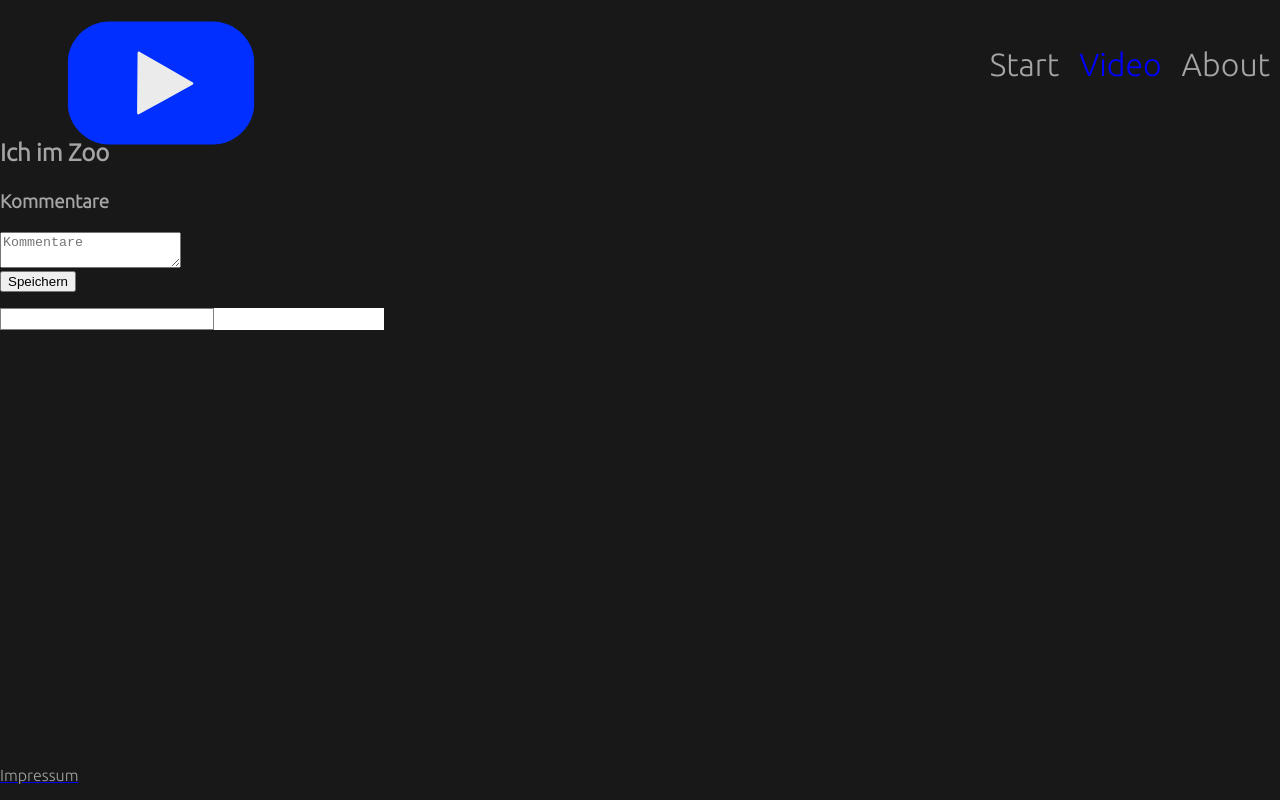
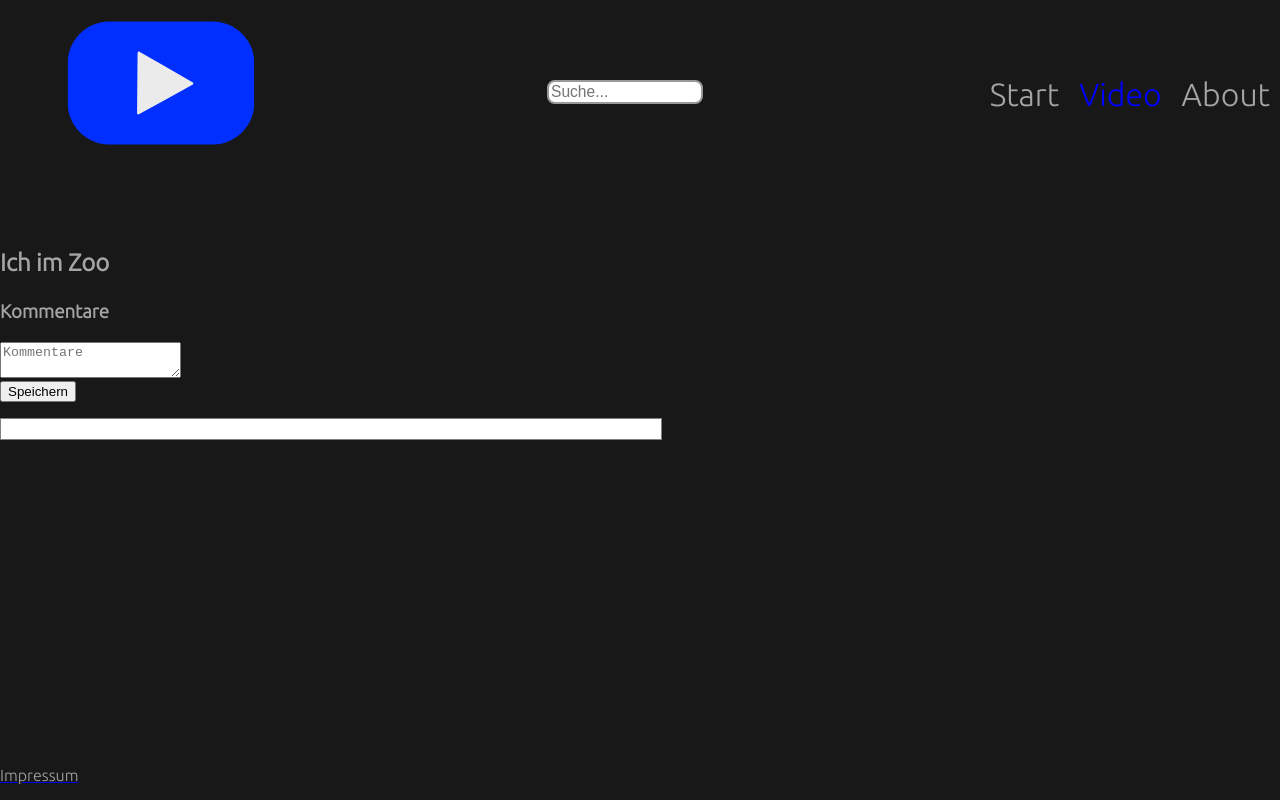
Before and after one commit to pealmus/GIS_Wintersemester2022-23, a website: page pages/videos/video1.html in a window 1280 px wide. Drawn offline with Linux system fonts and the light colour scheme.

Commit message:
CSS Anpassung

```diff
--- a/pages/videos/video1.html
+++ b/pages/videos/video1.html
@@ -12,10 +12,12 @@
 
 </head>
 <body>
+    <header>
     <a href="../../index.html"><img src="/images/Bluetube.svg" alt="Logo von Bluetube" class="logo"></a>
     <div id="su">
         <input type="search" id="suche" placeholder="Suche...">
     </div>
+
     <div id="navbar">
         <a href="../pages/about.html"><p >About</p></a>
         <a href="../pages/videos.html"><p id="aktiv" >Video</p></a>
@@ -30,7 +32,7 @@
         <div><h3><p>Kommentare</p></h3>
             <textarea id="kommentare" placeholder="Kommentare"></textarea> <br>
             <input type="button" value="Speichern" id="saveButton">
-            <div class="kom">
+            <div id="kom">
                 <p id="kommentar"></p>
             </div>
         </div>
--- a/style.css
+++ b/style.css
@@ -14,7 +14,7 @@ body {
   header {
     background-color: #181818;
     padding-top: 30px;
-    padding-bottom: 60px;
+    padding-bottom: 80px;
     max-width: 100%;
     width: 100%;
 }
```
